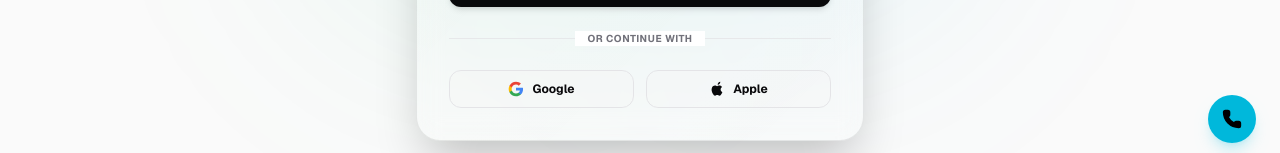
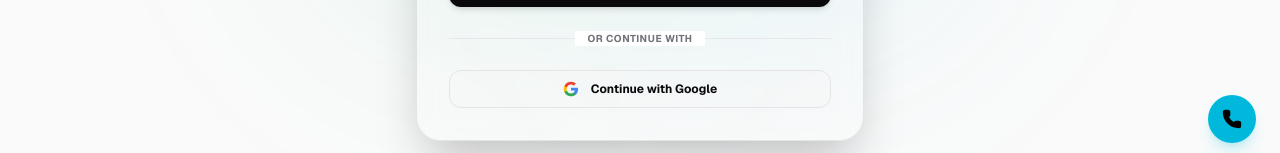
Before and after one commit to Chintan12-not/Smart-Care, a Next.js app: page /login in a window 1280 px wide. Shown: the part 573-726 px from the top of the page. Built offline with nearby package versions, Linux system fonts and the light colour scheme; no server answers.

Commit message:
Remove Apple Sign-In button and make Google social button full-width

```diff
--- a/src/app/login/page.tsx
+++ b/src/app/login/page.tsx
@@ -254,12 +254,12 @@ function LoginContent() {
           </div>
 
           {/* Social Auth Buttons */}
-          <div className="grid grid-cols-2 gap-3">
+          <div className="space-y-3">
             <button
               type="button"
               onClick={handleGoogleSignIn}
               disabled={loading || authLoading}
-              className="flex items-center justify-center gap-2 py-2.5 px-4 rounded-xl border border-border bg-muted/30 hover:bg-muted/70 transition-all duration-200 active:scale-[0.98] text-xs font-bold text-foreground"
+              className="w-full flex items-center justify-center gap-3 py-2.5 px-4 rounded-xl border border-border bg-muted/30 hover:bg-muted/70 transition-all duration-200 active:scale-[0.98] text-xs font-bold text-foreground"
             >
               <svg className="h-4 w-4" viewBox="0 0 24 24">
                 <path
@@ -279,19 +279,7 @@ function LoginContent() {
                   d="M12 5.38c1.62 0 3.06.56 4.21 1.64l3.15-3.15C17.45 2.09 14.97 1 12 1 7.7 1 3.99 3.47 2.18 7.06l3.66 2.84c.87-2.6 3.3-4.53 6.16-4.53z"
                 />
               </svg>
-              Google
-            </button>
-
-            <button
-              type="button"
-              onClick={handleAppleSignIn}
-              disabled={loading || authLoading}
-              className="flex items-center justify-center gap-2 py-2.5 px-4 rounded-xl border border-border bg-muted/30 hover:bg-muted/70 transition-all duration-200 active:scale-[0.98] text-xs font-bold text-foreground"
-            >
-              <svg className="h-4 w-4 fill-current" viewBox="0 0 24 24">
-                <path d="M18.71 19.5c-.83 1.24-1.71 2.45-3.05 2.47-1.34.03-1.77-.79-3.29-.79-1.53 0-2 .77-3.27.82-1.31.05-2.3-1.32-3.14-2.53C4.25 17 2.94 12.45 4.7 9.39c.87-1.52 2.43-2.48 4.12-2.51 1.28-.02 2.5.87 3.29.87.78 0 2.26-1.07 3.81-.91.65.03 2.47.26 3.64 1.98-.09.06-2.17 1.28-2.15 3.81.03 3.02 2.65 4.03 2.68 4.04-.03.07-.42 1.44-1.38 2.83M15.97 4.17c.66-.81 1.11-1.93.99-3.06-1 .04-2.22.67-2.94 1.51-.62.71-1.16 1.85-1.02 2.96 1.11.09 2.26-.55 2.97-1.41z"/>
-              </svg>
-              Apple
+              Continue with Google
             </button>
           </div>
         </form>
```
